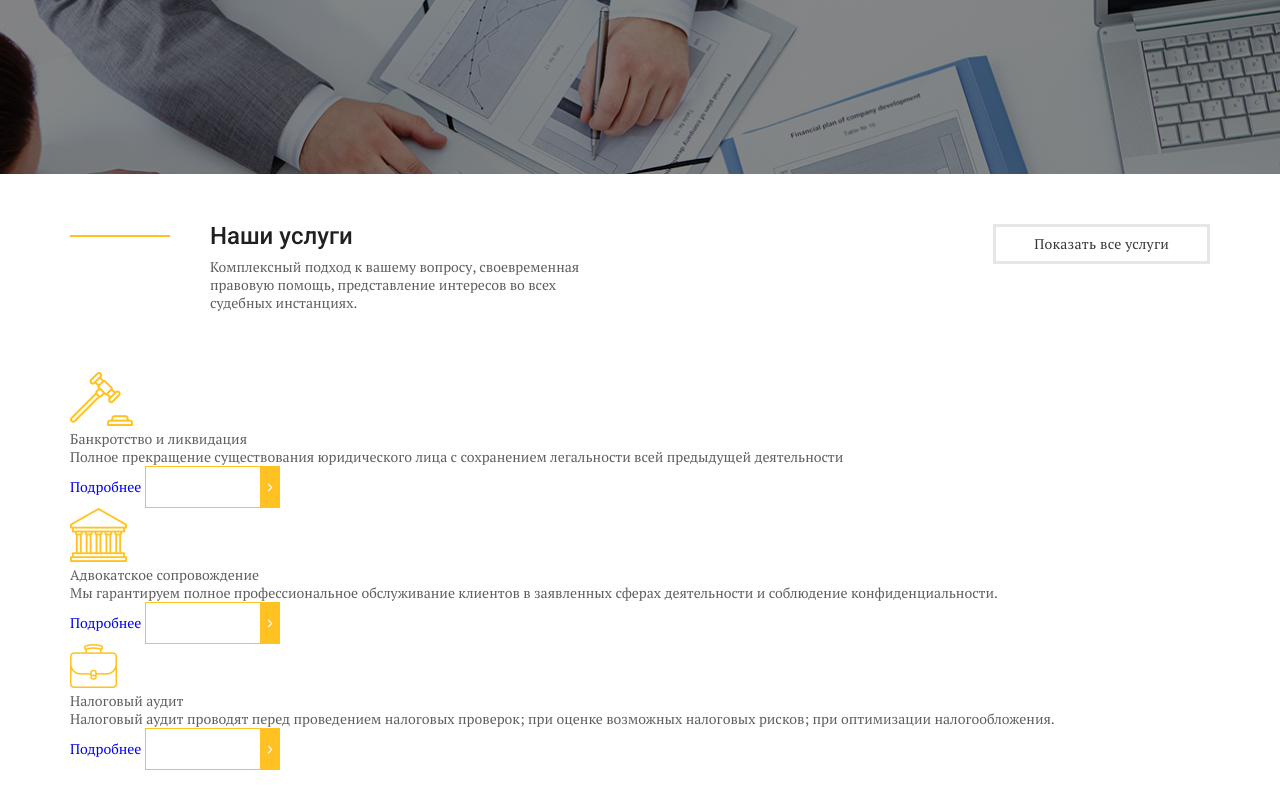
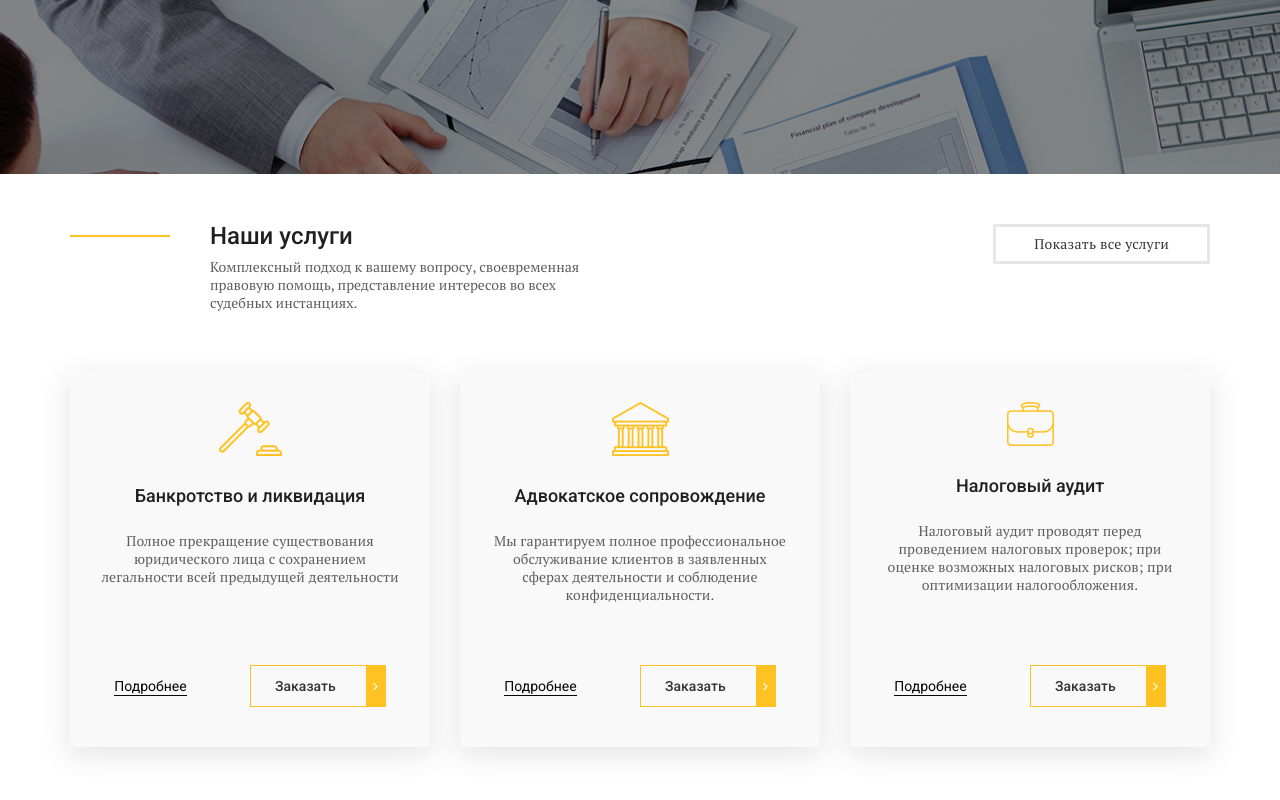
Before and after one commit to danil-boiko/free-psd-site, a plain HTML site: page index.html in a window 1280 px wide. Shown: the part 466-1266 px from the top of the page. After the commit the page ends 1243 px from the top, so only its background shows below. Drawn offline with nearby package versions, Linux system fonts and the light colour scheme; files whose address does not match are found by name.

Commit message:
about section done

```diff
--- a/css/style.css
+++ b/css/style.css
@@ -248,3 +248,46 @@ header {
   padding: 5px 38px;
   border: 3px solid #e6e6e6;
 }
+.about__items {
+  display: flex;
+  justify-content: space-between;
+}
+.about__item {
+  max-width: 360px;
+  text-align: center;
+  padding: 30px 0px 80px;
+  position: relative;
+  min-height: 375px;
+  background-color: #f9f9f9;
+  box-shadow: 0px 7px 24.3px 2.7px rgba(91, 89, 89, 0.14);
+}
+.about__item-title {
+  color: #212020;
+  font-size: 18px;
+  line-height: 24px;
+  font-weight: 500;
+  font-family: "Roboto", sans-serif;
+  padding: 24px 0px;
+}
+.about__item-text {
+  letter-spacing: 0.1px;
+  padding: 0px 30px 30px;
+}
+.about__item-btn {
+  position: absolute;
+  bottom: 40px;
+  left: 0;
+  right: 0;
+}
+.about__item-btn .default-btn {
+  color: #373636;
+}
+.about__item-btn .default-btn::after {
+  color: white;
+}
+.about__item-link {
+  color: #050505;
+  font-family: "Roboto", sans-serif;
+  border-bottom: 1px solid #050505;
+  margin-right: 60px;
+}
```
